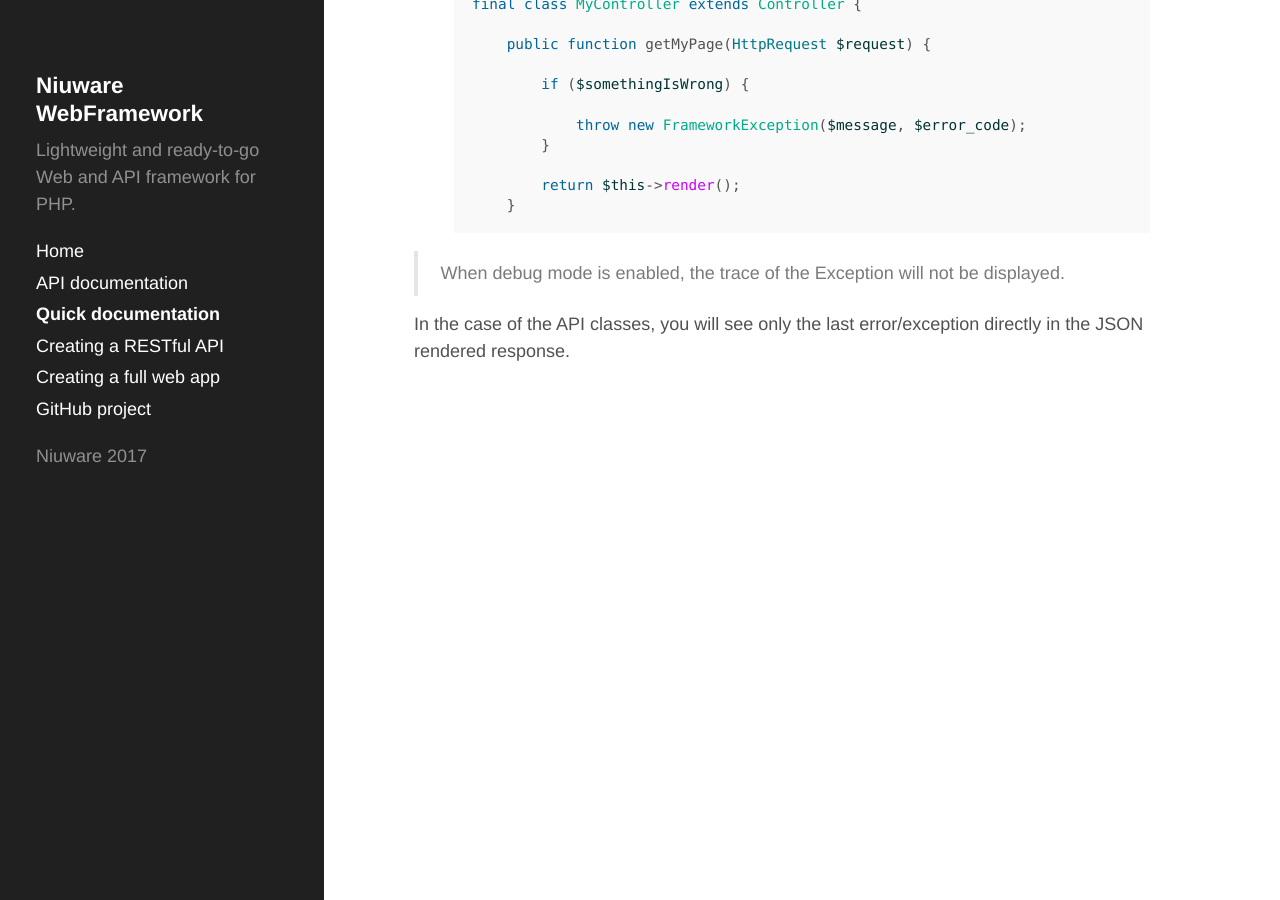
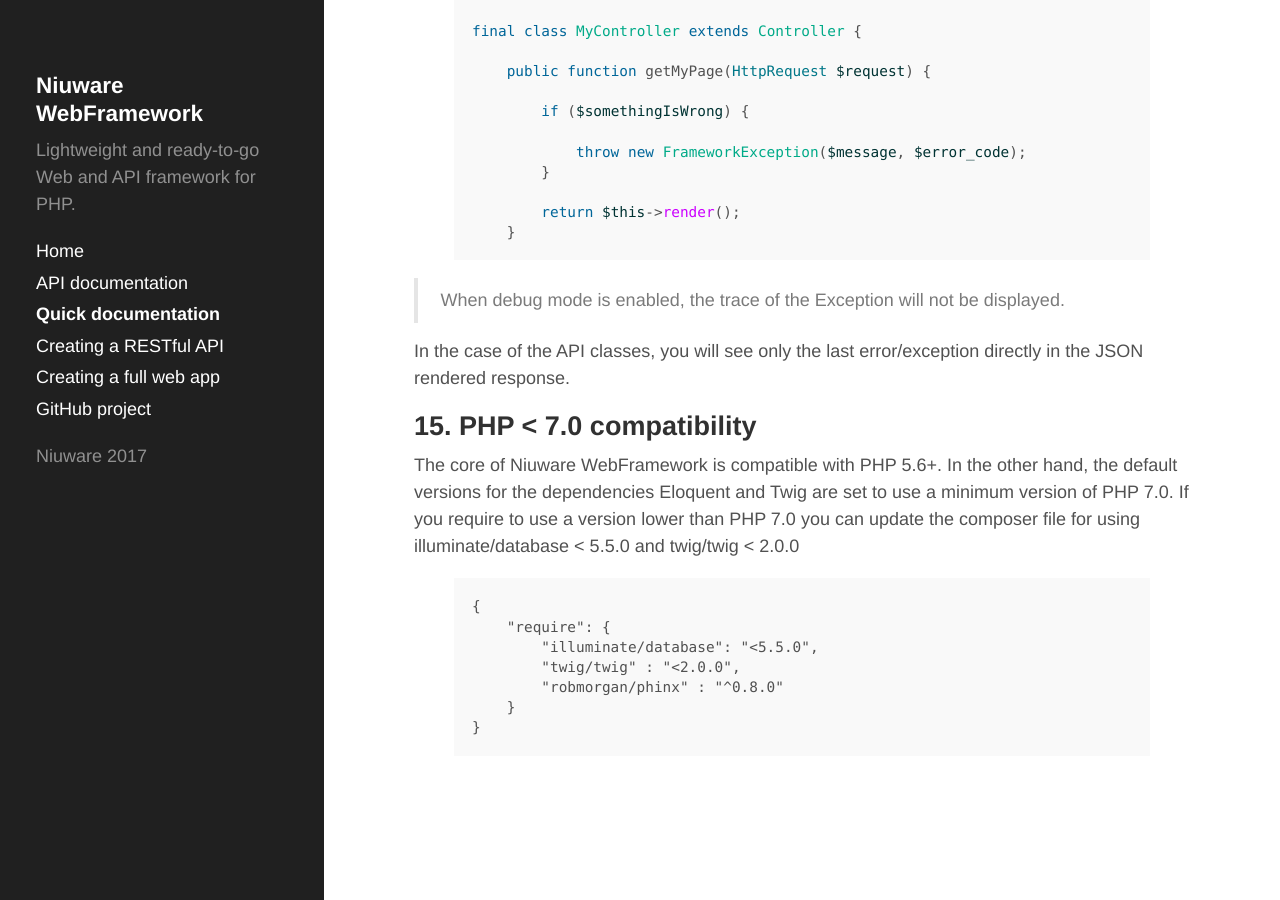
Before and after one commit to niuware/niuware.github.io, a Jekyll site: the page built from quick-docs.md, in a window 1280 px wide and 900 px high, scrolled down 46640 px. Built offline with Jekyll 4.4.1, drawn with Linux system fonts in a browser that asks for light colours; some of the changed text lies outside the part shown.

Commit message:
Updated documentation with retro compatibility

```diff
--- a/quick-docs.md
+++ b/quick-docs.md
@@ -57,6 +57,7 @@ This is a quick documentation on how to use all of the available features in Niu
   12.4 <a href="#migration-status">Status</a>
 13. <a href="#pagination">Pagination</a>
 14. <a href="#exception">Exceptions</a>
+15. <a href="#compatibility">PHP < 7.0 compatibility</a>
 
 <a name="install"></a>
 ## 1. Installation
@@ -2358,3 +2359,18 @@ final class MyController extends Controller {
 > When debug mode is enabled, the trace of the Exception will not be displayed.
 
 In the case of the API classes, you will see only the last error/exception directly in the JSON rendered response.
+
+<a name="compatibility"></a>
+## 15. PHP < 7.0 compatibility
+
+The core of Niuware WebFramework is compatible with PHP 5.6+. In the other hand, the default versions for the dependencies Eloquent and Twig are set to use a minimum version of PHP 7.0. If you require to use a version lower than PHP 7.0 you can update the composer file for using illuminate/database < 5.5.0 and twig/twig < 2.0.0
+
+{% highlight text %}
+{
+    "require": {
+        "illuminate/database": "<5.5.0",
+        "twig/twig" : "<2.0.0",
+        "robmorgan/phinx" : "^0.8.0"
+    }
+}
+{% endhighlight %}
```
